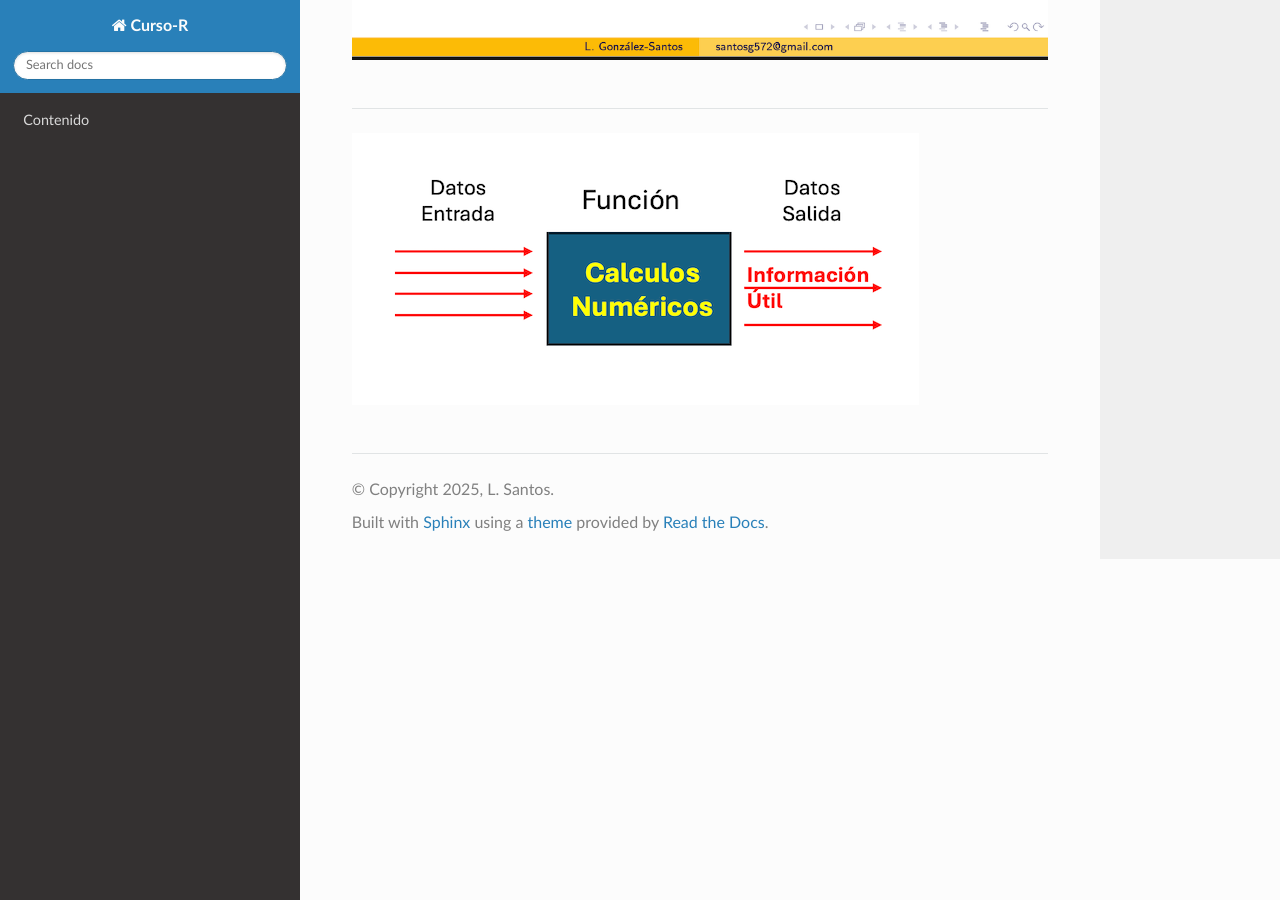
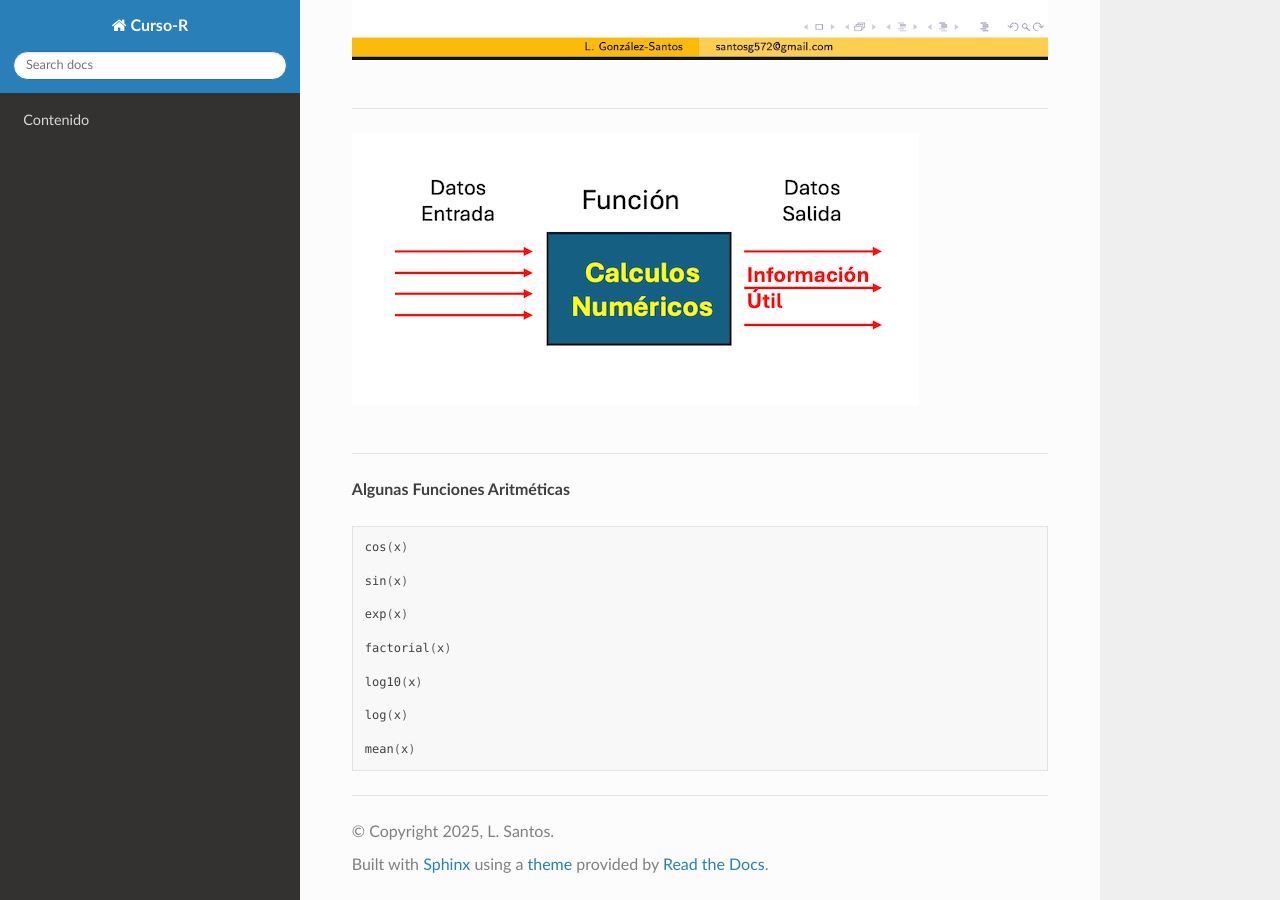
Before and after one commit to matecom57/santosg57-curso-r, a Sphinx documentation site: the page built from docs/source/Clase-02/clase-02.rst, in a window 1280 px wide and 900 px high, scrolled down 1325 px. Built offline with Sphinx 7.4.7 and the Read the Docs theme 3.1.0, drawn with Linux system fonts in a browser that asks for light colours.

Commit message:
Test comité

```diff
--- a/docs/source/Clase-02/clase-02.rst
+++ b/docs/source/Clase-02/clase-02.rst
@@ -19,3 +19,23 @@
 ------------------------------------------------------------------------
 
 .. image:: funcion.png
+
+------------------------------------------------------------------------
+
+**Algunas Funciones Aritméticas**
+
+.. code:: Bash
+
+   cos(x)
+
+   sin(x)
+
+   exp(x)
+
+   factorial(x)
+
+   log10(x)
+
+   log(x)
+
+   mean(x)
```
